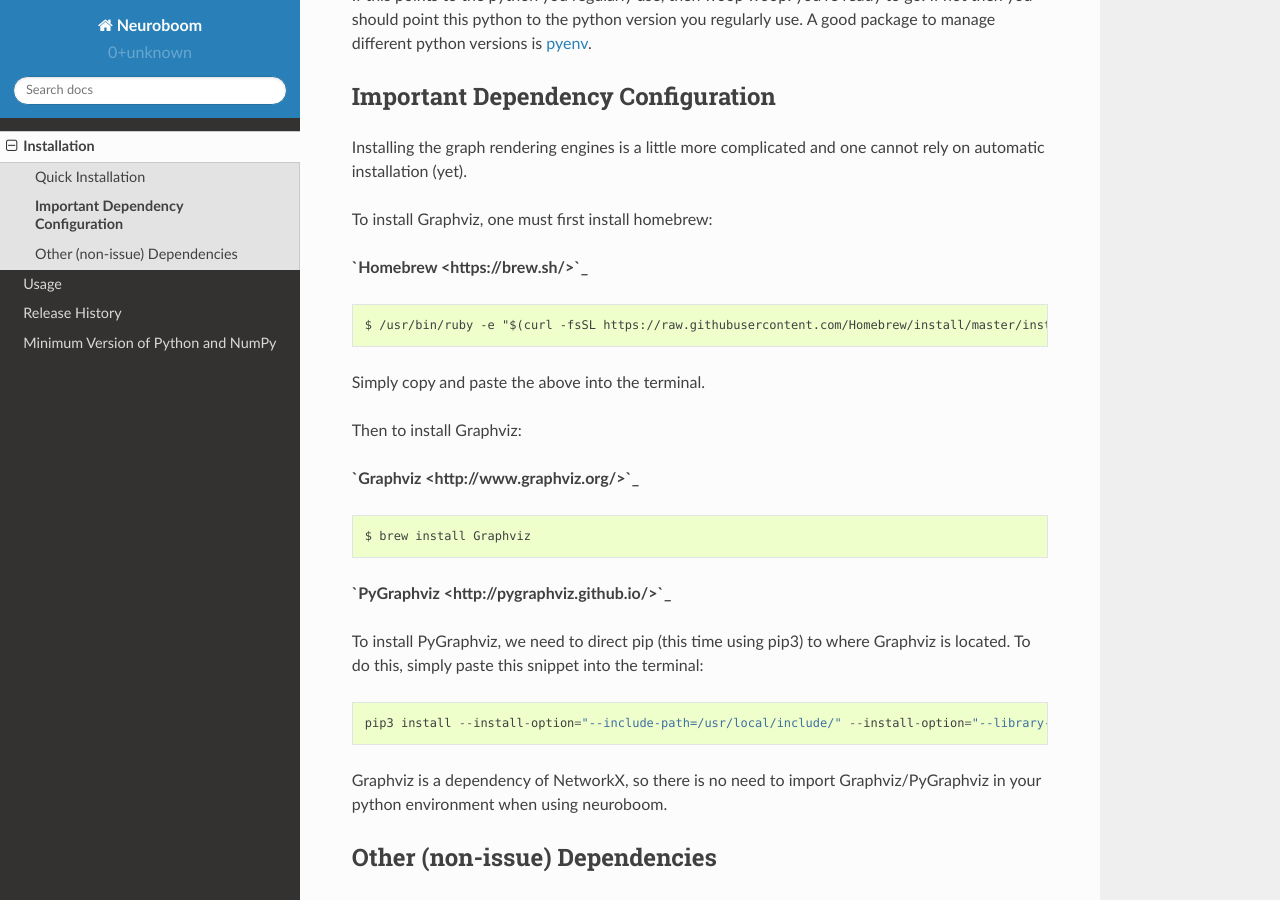
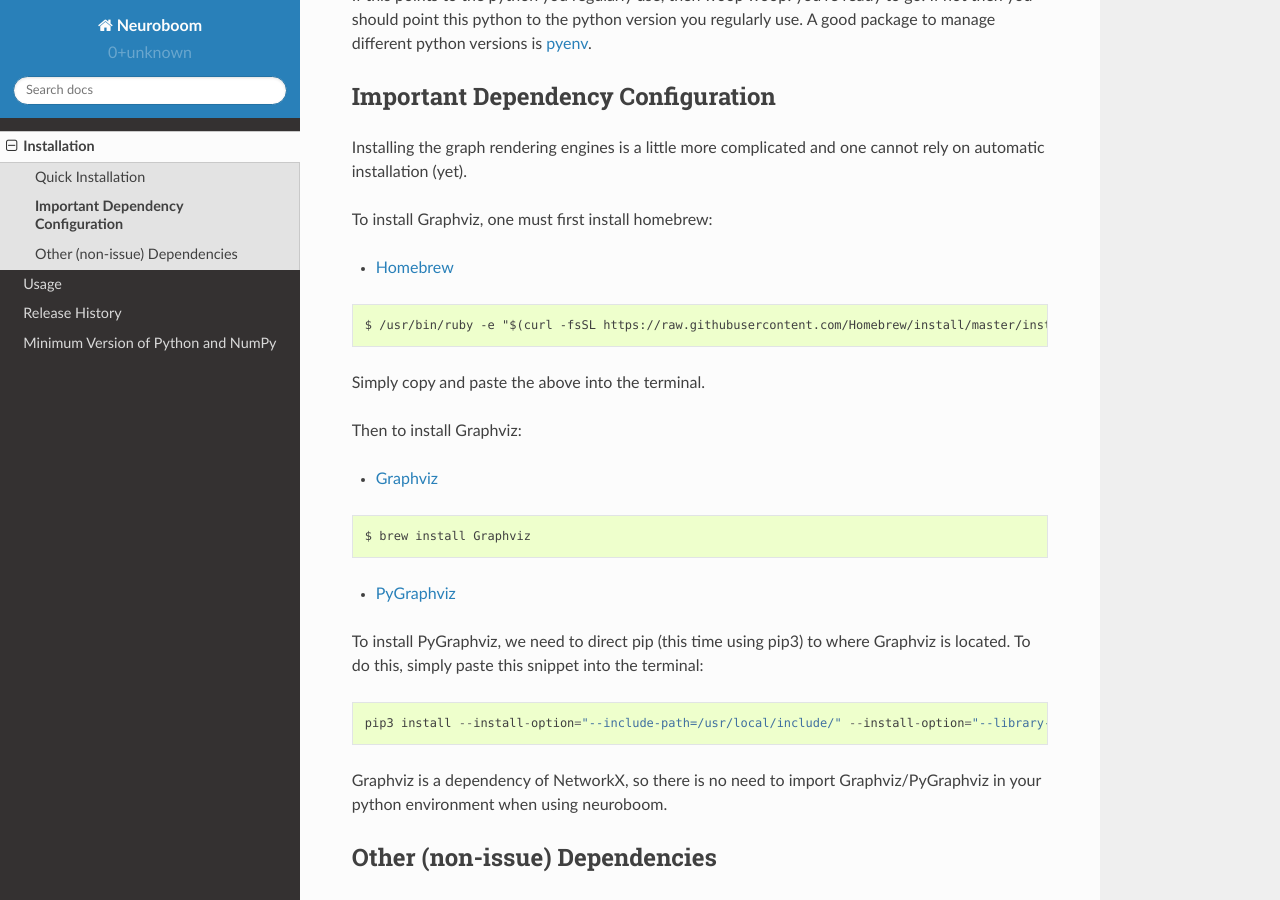
Before and after one commit to markuspleijzier/neuroboom, a Sphinx documentation site: the page built from docs/source/installation.rst, in a window 1280 px wide and 900 px high, scrolled down 1060 px. Built offline with Sphinx 7.4.7 and the Read the Docs theme 2.0.0, drawn with Linux system fonts in a browser that asks for light colours.

Commit message:
fixing docs

```diff
--- a/docs/source/installation.rst
+++ b/docs/source/installation.rst
@@ -61,7 +61,7 @@
 
 To install Graphviz, one must first install homebrew:
 
-**`Homebrew <https://brew.sh/>`_**
+* `Homebrew <https://brew.sh/>`_
 
 ::
 
@@ -71,13 +71,13 @@
 
 Then to install Graphviz:
 
-**`Graphviz <http://www.graphviz.org/>`_**
+* `Graphviz <http://www.graphviz.org/>`_
 
 ::
 
     $ brew install Graphviz
 
-**`PyGraphviz <http://pygraphviz.github.io/>`_**
+* `PyGraphviz <http://pygraphviz.github.io/>`_
 
 To install PyGraphviz, we need to direct pip (this time using pip3) to where Graphviz is located.
 To do this, simply paste this snippet into the terminal:
--- a/docs/source/usage.rst
+++ b/docs/source/usage.rst
@@ -38,12 +38,12 @@
 
 For static dendrograms execute:
 
-:: code-block:: python
+.. code-block:: python
 
     from neuroboom.dendrogram import plot_dendrogram
 
 OR for interactive dendrograms:
 
-:: code-block:: python
+.. code-block:: python
 
     from neuroboom.dendrogram import interactive_dendrogram
```
